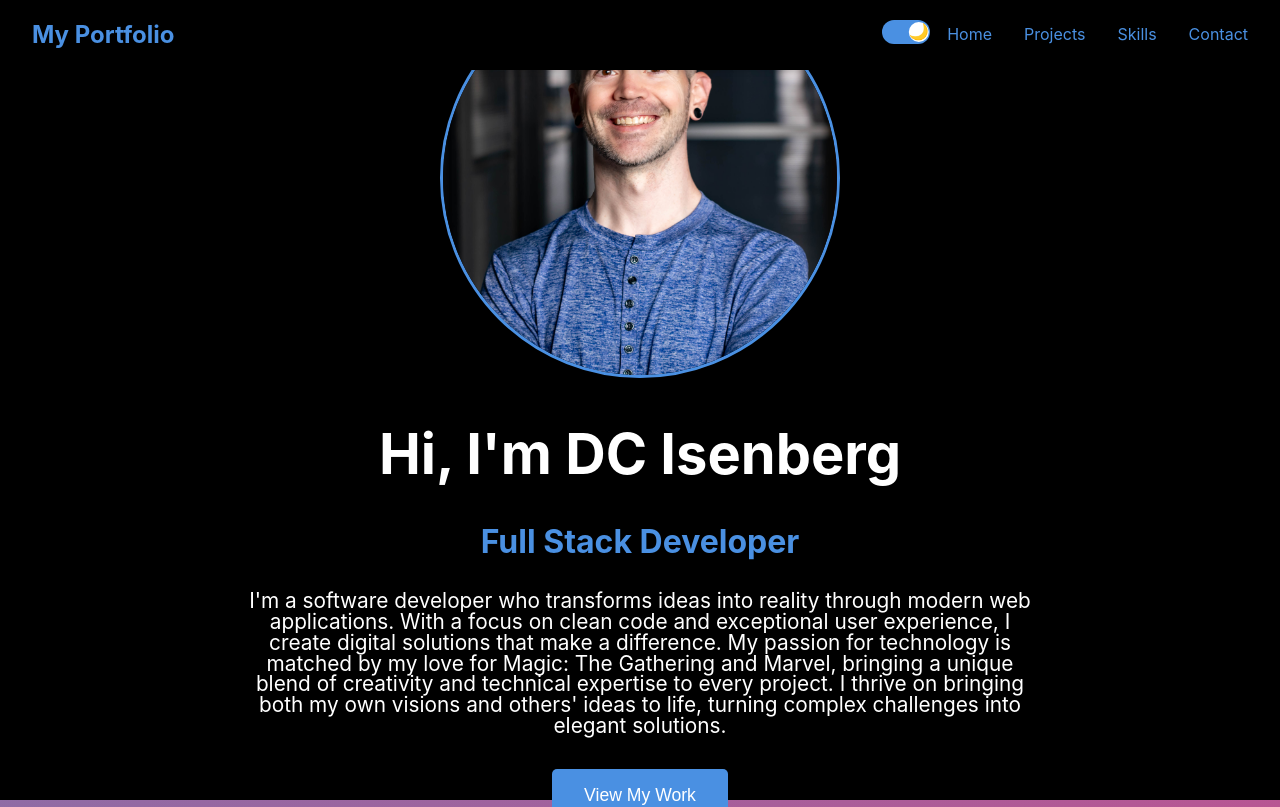
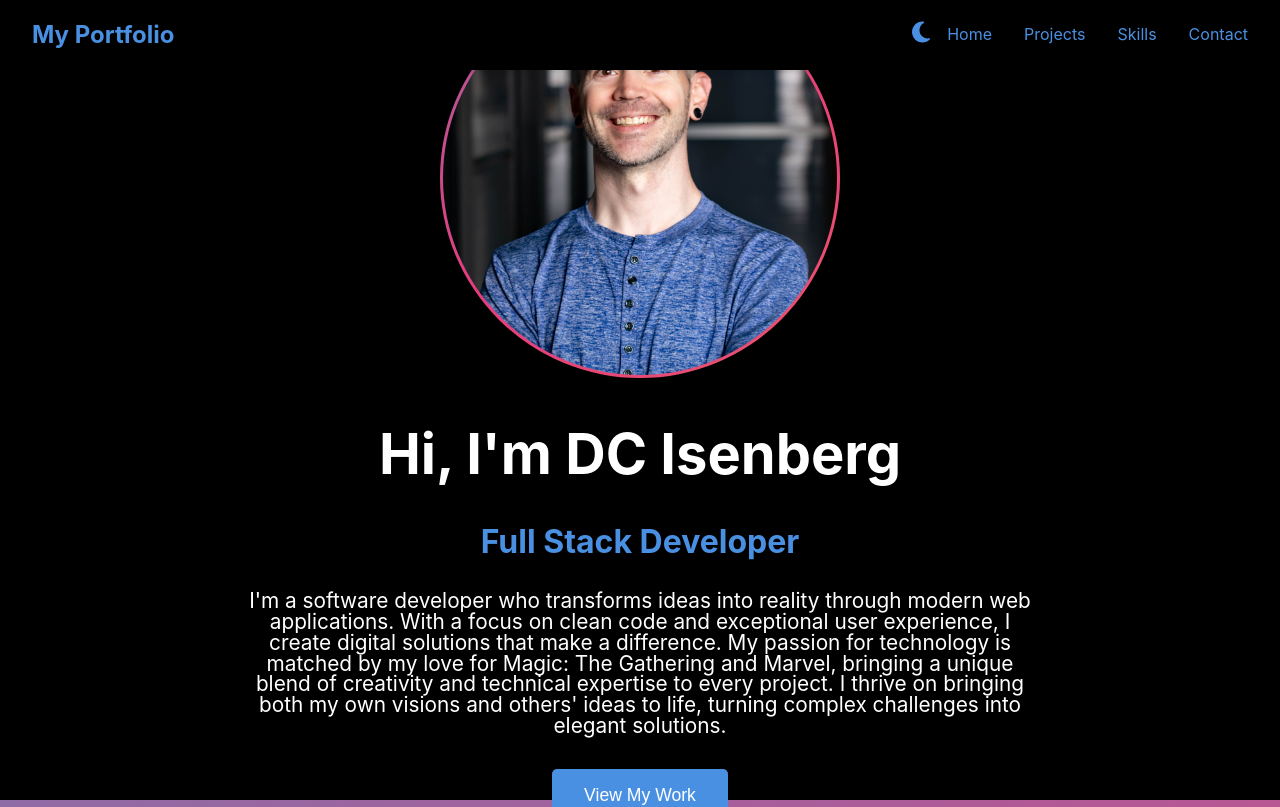
Before and after one commit to DClem742/My-Portfolio, a React (Create React App) app: page / in a window 1280 px wide. Shown: the top 807 px of the page. Built offline with nearby package versions, Linux system fonts and the light colour scheme.

Commit message:
changed DarkMode switch

```diff
--- a/package.json
+++ b/package.json
@@ -5,6 +5,7 @@
   "dependencies": {
     "@fortawesome/fontawesome-svg-core": "^6.7.1",
     "@fortawesome/free-brands-svg-icons": "^6.7.1",
+    "@fortawesome/free-solid-svg-icons": "^6.7.1",
     "@fortawesome/react-fontawesome": "^0.2.2",
     "@testing-library/jest-dom": "^5.17.0",
     "@testing-library/react": "^13.4.0",
--- a/src/components/DarkModeToggle.css
+++ b/src/components/DarkModeToggle.css
@@ -1,8 +1,19 @@
 .dark-mode-toggle {
   position: fixed;
   top: 20px;
-  right: 350px; /* Increased from 20px to move it away from the Contact link */
+  right: 350px;  /* Increased this value to move it left */
   z-index: 1001;
+  cursor: pointer;
+}
+
+.theme-icon {
+  font-size: 1.5rem;
+  color: var(--secondary-color);
+  transition: transform 0.3s ease;
+}
+
+.theme-icon:hover {
+  transform: scale(1.2);
 }
 
 .dark-mode-toggle input {
--- a/src/components/DarkModeToggle.js
+++ b/src/components/DarkModeToggle.js
@@ -1,23 +1,16 @@
 import React from 'react';
+import { FontAwesomeIcon } from '@fortawesome/react-fontawesome';
+import { faSun, faMoon } from '@fortawesome/free-solid-svg-icons';
 import './DarkModeToggle.css';
 
 const DarkModeToggle = ({ isDark, toggleDark }) => {
   return (
     <div className="dark-mode-toggle">
-      <input
-        type="checkbox"
-        id="dark-mode"
-        checked={isDark}
-        onChange={toggleDark}
+      <FontAwesomeIcon
+        icon={isDark ? faMoon : faSun}
+        onClick={toggleDark}
+        className="theme-icon"
       />
-      <label htmlFor="dark-mode">
-        <span className="toggle-track">
-          <span className="toggle-indicator">
-            {/* Sun/Moon icons */}
-            {isDark ? '🌙' : '☀️'}
-          </span>
-        </span>
-      </label>
     </div>
   );
 };
--- a/src/components/Hero.css
+++ b/src/components/Hero.css
@@ -38,13 +38,17 @@
     margin: 0 auto 2rem;
     border-radius: 50%;
     overflow: hidden;
-    border: 3px solid var(--secondary-color);
+    padding: 3px;
+    background: linear-gradient(-45deg, #ee7752, #e73c7e, #23a6d5, #23d5ab);
+    background-size: 400% 400%;
+    animation: gradient 15s ease infinite;
   }
   .profile-image img {
     width: 100%;
     height: 100%;
     object-fit: cover;
     object-position: center 5%; /* This will move the image down. Adjust the percentage to fine-tune */
+    border-radius: 50%;
   }
 
   .hero-content p {
```
Also changed, not shown: 1 other file (tests, documents, lock files or other folders).
